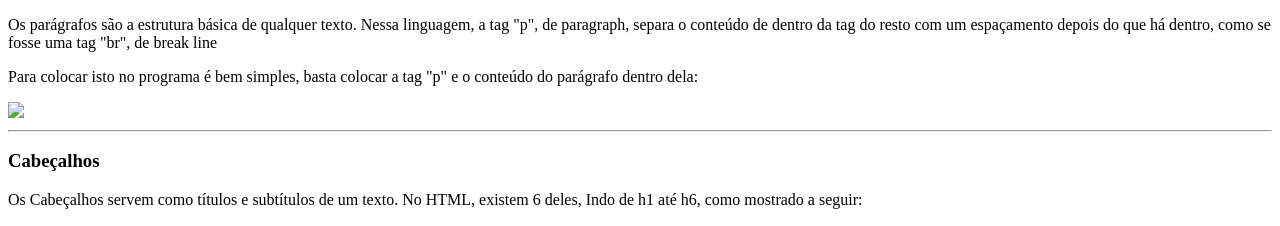
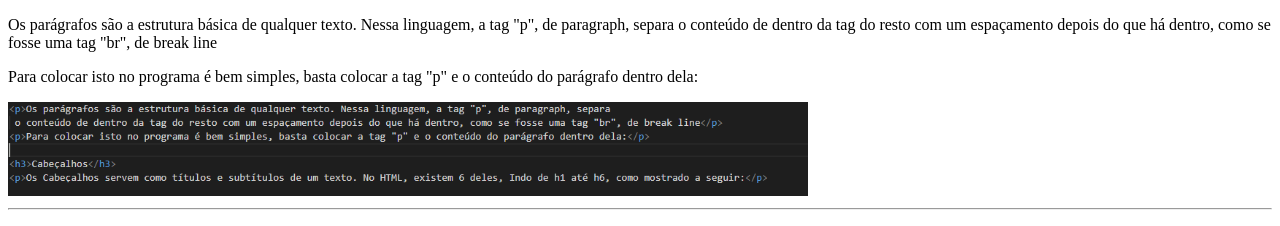
Before and after one commit to KelvinFS04/Tutorial-de-html, a plain HTML site: page cabeçalhosEParágrafos.html in a window 1280 px wide. Shown: the part 131-357 px from the top of the page. Drawn offline with Linux system fonts and the light colour scheme.

Commit message:
Correção de erro

```diff
--- a/cabeçalhosEParágrafos.html
+++ b/cabeçalhosEParágrafos.html
@@ -19,7 +19,7 @@
 
         <p>Para colocar isto no programa é bem simples, basta colocar a tag "p" e o conteúdo do parágrafo dentro dela:</p>
 
-        <img src="TORIAL-DE-HTML/Imagens/img_p.png" width="800">
+        <img src="Imagens/img_p.png" width="800">
 
         <hr>
 
```
